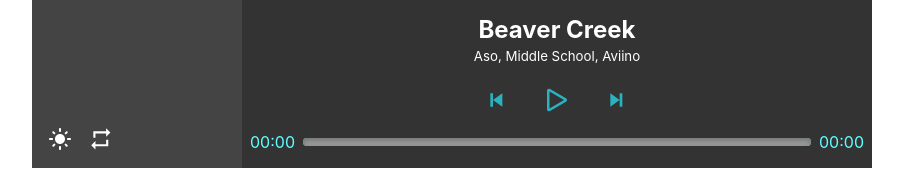
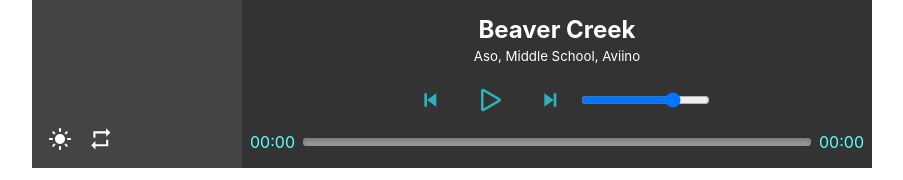
Before and after one commit to ElenaKikiova/music-app, a React (Create React App) app: page / in a window 1280 px wide. Shown: the part 712-892 px from the top of the page, without its empty margins (188-1091 px from the left). Built offline with nearby package versions, Linux system fonts and the light colour scheme; grey boxes are pictures that could not be loaded.

Commit message:
Volume contol

```diff
--- a/src/player/constants.ts
+++ b/src/player/constants.ts
@@ -7,5 +7,8 @@ export const INITIAL_PLAYER_STATE: PlayerState = {
   isPlaying: false,
   theme: THEMES.DARK,
   currentTrack: null,
-  repeat: REPEAT.NEXT
+  volume: 0.75,
+  repeat: REPEAT.NEXT,
+  currentTime: '',
+  duration: ''
 }
--- a/src/player/controls/Controls.scss
+++ b/src/player/controls/Controls.scss
@@ -54,3 +54,6 @@ body {
   }
 
 }
+
+.volume-slider{
+}
--- a/src/player/controls/Controls.tsx
+++ b/src/player/controls/Controls.tsx
@@ -5,7 +5,7 @@ import { BiSkipPrevious, BiSkipNext } from 'react-icons/bi';
 import { ControlsOptions } from '../models';
 import './Controls.scss';
 import moment from 'moment';
-import { REPEAT } from '../constants';
+import { INITIAL_PLAYER_STATE, REPEAT } from '../constants';
 
 const Controls = (options: ControlsOptions) => {
 
@@ -13,10 +13,8 @@ const Controls = (options: ControlsOptions) => {
   const progressSlider = useRef<any>(null);
 
   const [playerState, setPlayerState] = useState({
-    isPlaying: false,
+    ...INITIAL_PLAYER_STATE,
     track: options.track,
-    currentTime: '',
-    duration: ''
   });
 
   // change track info whenever another track is chosen
@@ -86,12 +84,14 @@ const Controls = (options: ControlsOptions) => {
       else {
         // audio seek occured because user clicked on slider
 
-        // calculate slider X positon by summing slider's X position inside parent element from slider's parent X position
-        const sliderOffsetLeft = progressSlider.current.offsetParent.offsetLeft + progressSlider.current.offsetLeft;
+        // get slider X positon
+        const sliderOffsetLeft = progressSlider.current.getBoundingClientRect().x;
         // calculate click position inside slider
         const fromBegining = e.clientX - sliderOffsetLeft;
         // get slider value (0, 1)
         const sliderValue = fromBegining / progressSlider.current.clientWidth;
+
+        console.log(sliderOffsetLeft, e.clientX, fromBegining, progressSlider.current.offsetLeft, sliderValue)
 
         setProgress(sliderValue);
       }
@@ -109,6 +109,16 @@ const Controls = (options: ControlsOptions) => {
     else changeTrack(1);
   }
 
+  const changeVolume = (e) => {
+    if(audioElement.current){
+      const volume = +e.target.value;
+      console.log(e, volume, audioElement.current.volume);
+      // e.target.innerHTML = e.value;
+      audioElement.current.volume = volume;
+      setPlayerState((s) => ({...s, volume: volume}));
+    }
+  }
+
   return playerState.track ? (<>
 
     <audio ref={audioElement} onTimeUpdate={updateProgress} onEnded={audioEnded}>
@@ -120,6 +130,13 @@ const Controls = (options: ControlsOptions) => {
       <button onClick={() => changeTrack(-1)}> <BiSkipPrevious /> </button>
       <button className="play-pause" onClick={togglePlayPause}> { playerState.isPlaying ? <BsPause /> : <BsPlay />}</button>
       <button onClick={() => changeTrack(1)}> <BiSkipNext /> </button>
+
+      <input
+        type="range" min="0" max="1" step="0.05"
+        value={playerState.volume}
+        className="volume-slider"
+        onChange={changeVolume} />
+
     </div>
 
     <div className="progress" style={{ 'color': playerState.track.color[1] }}>
--- a/src/player/models.ts
+++ b/src/player/models.ts
@@ -29,6 +29,9 @@ export interface PlayerState {
   theme: string;
   currentTrack: Track | null;
   repeat: string;
+  volume: number;
+  currentTime: string;
+  duration: string;
 }
 export interface ControlsOptions {
   track: Track;
```
